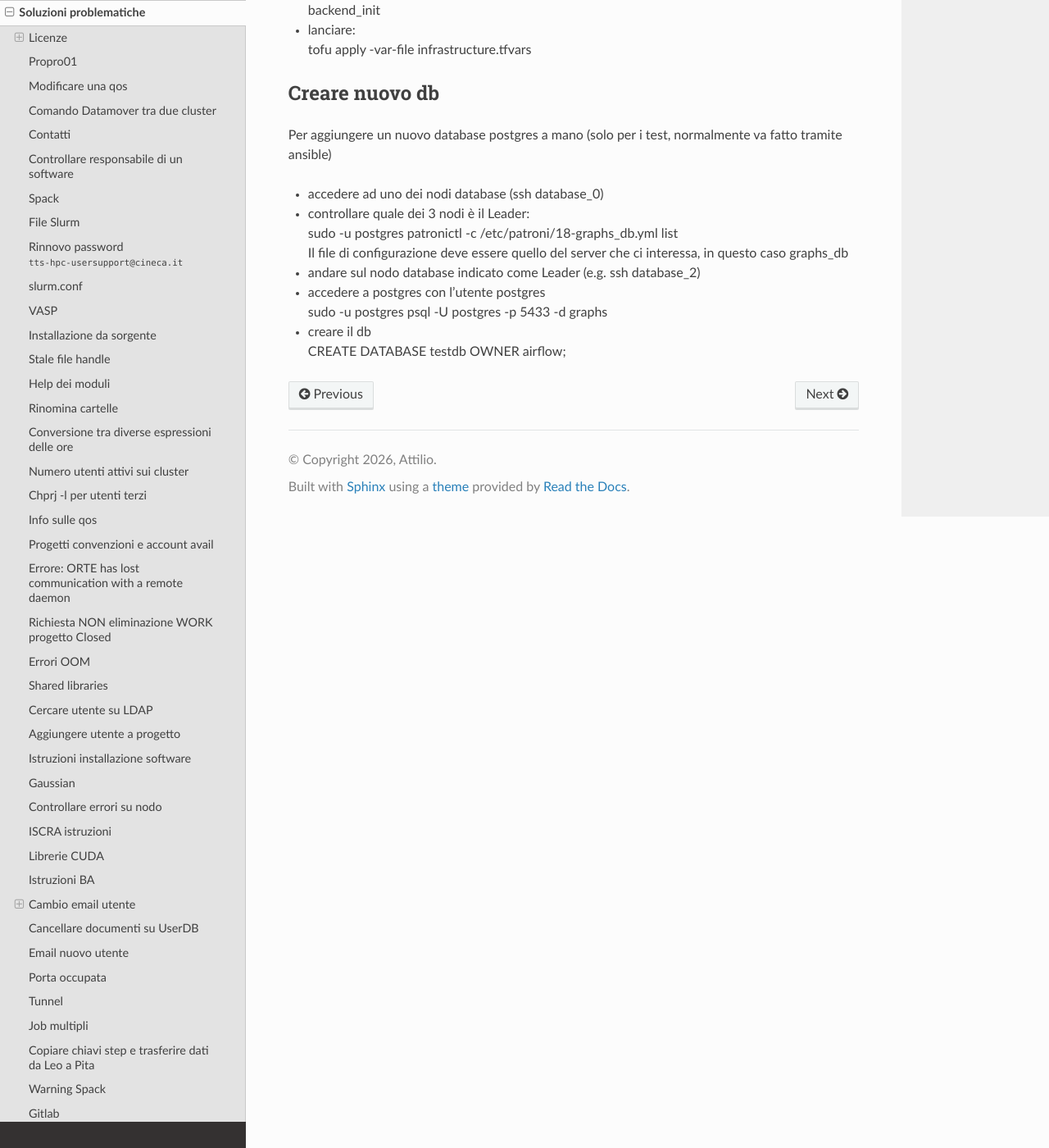
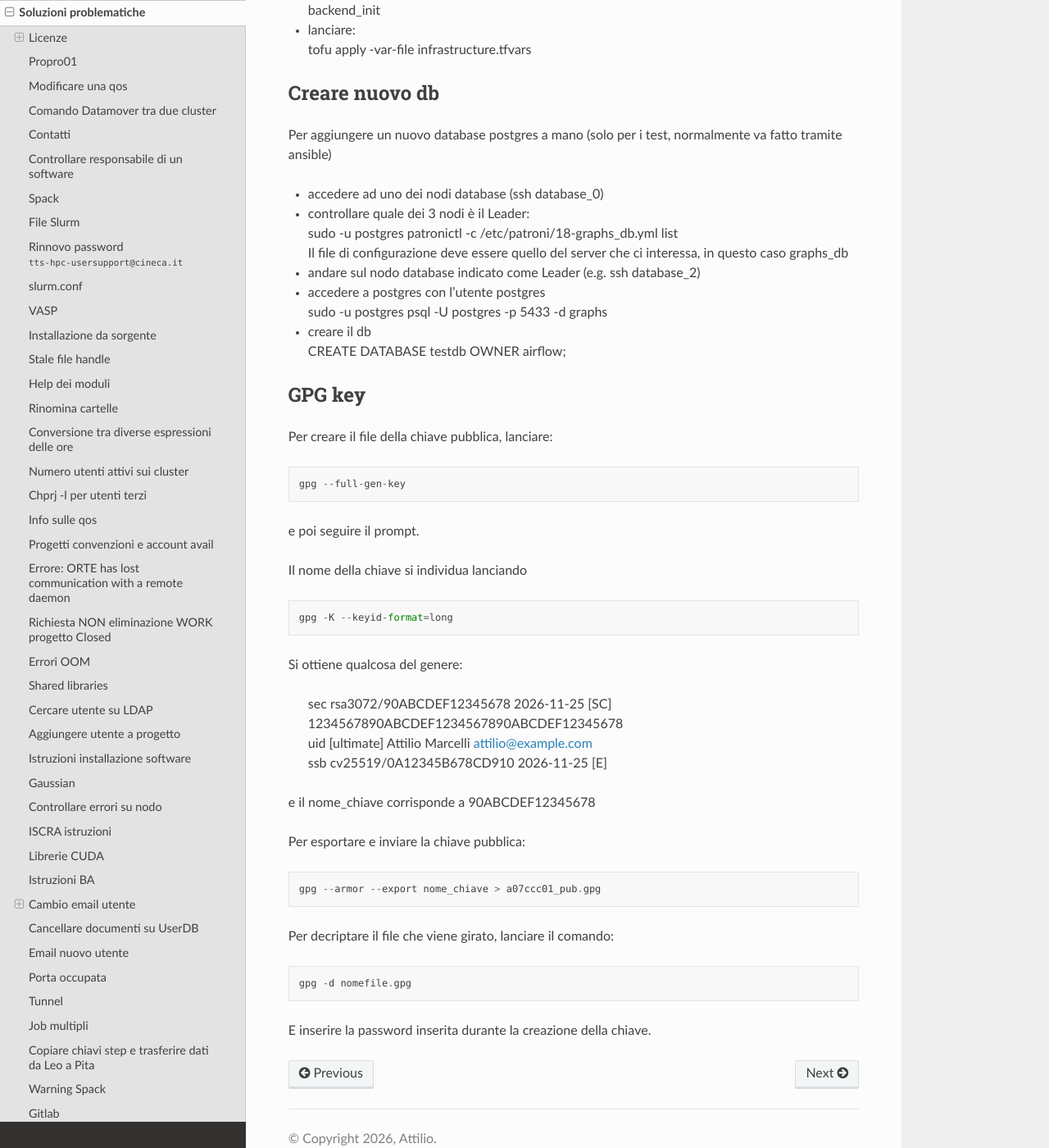
Before and after one commit to Plraska707/appunti_di_lavoro, a Sphinx documentation site: the page built from docs/source/soluzioni_problematiche.md, in a window 1280 px wide and 1400 px high, scrolled down 28449 px. Shown: the whole window at 82% size. Built offline with Sphinx 7.4.7 and the Read the Docs theme 3.1.0, drawn with Linux system fonts in a browser that asks for light colours.

Commit message:
istruzioni gpg key

````diff
--- a/docs/source/soluzioni_problematiche.md
+++ b/docs/source/soluzioni_problematiche.md
@@ -1113,3 +1113,39 @@ Il file di configurazione deve essere quello del server che ci interessa, in que
 sudo -u postgres psql -U postgres -p 5433 -d graphs
 - creare il db
 CREATE DATABASE testdb OWNER airflow;
+
+## GPG key
+
+Per creare il file della chiave pubblica, lanciare:
+```
+gpg --full-gen-key
+```
+
+e poi seguire il prompt.
+
+Il nome della chiave si individua lanciando
+```
+gpg -K --keyid-format=long
+```
+Si ottiene qualcosa del genere:
+
+
+>sec   rsa3072/90ABCDEF12345678 2026-11-25 [SC]
+      1234567890ABCDEF1234567890ABCDEF12345678
+uid           [ultimate] Attilio Marcelli <attilio@example.com>
+ssb   cv25519/0A12345B678CD910 2026-11-25 [E]
+
+
+e il nome_chiave corrisponde a 90ABCDEF12345678
+
+Per esportare e inviare la chiave pubblica:
+```
+gpg --armor --export nome_chiave > a07ccc01_pub.gpg
+```
+
+Per decriptare il file che viene girato, lanciare il comando:
+```
+gpg -d nomefile.gpg
+```
+
+E inserire la password inserita durante la creazione della chiave.
````
